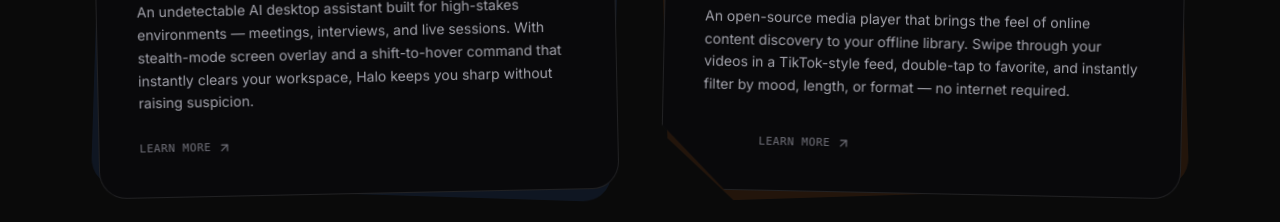
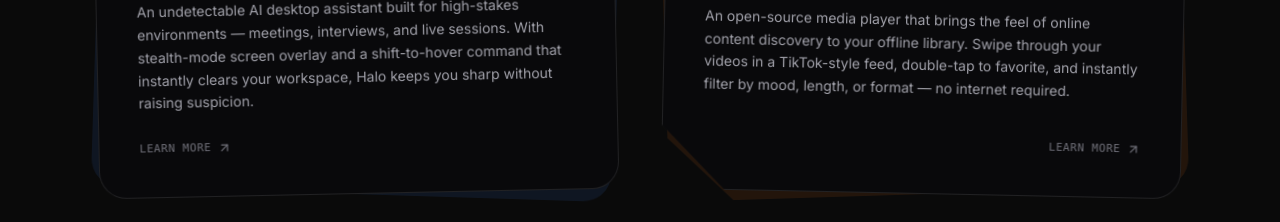
Before and after one commit to APPBAI/APPBAI, a Next.js app: page / in a window 1280 px wide. Shown: the part 2780-3002 px from the top of the page. Built offline with nearby package versions, Linux system fonts and the light colour scheme.

Commit message:
design: align Learn More link to right for right card
- Adjust justify on the Learn More link based on bevelSide to position it to the right corner for OffReel.

```diff
--- a/components/CompanyCard.tsx
+++ b/components/CompanyCard.tsx
@@ -145,7 +145,7 @@
             </div>
 
             {/* Subtle Learn More Link */}
-            <div className={`flex items-center gap-1.5 text-[11px] font-mono uppercase tracking-wider text-gray-400 dark:text-zinc-500 group-hover:text-black dark:group-hover:text-white transition-colors duration-500 ${!isTopRight ? "pl-14" : ""}`}>
+            <div className={`flex items-center gap-1.5 text-[11px] font-mono uppercase tracking-wider text-gray-400 dark:text-zinc-500 group-hover:text-black dark:group-hover:text-white transition-colors duration-500 w-full ${!isTopRight ? "justify-end" : "justify-start"}`}>
               <span>Learn More</span>
               <ArrowUpRight className="w-3.5 h-3.5 transition-transform duration-500 group-hover:translate-x-0.5 group-hover:-translate-y-0.5" />
             </div>
```
